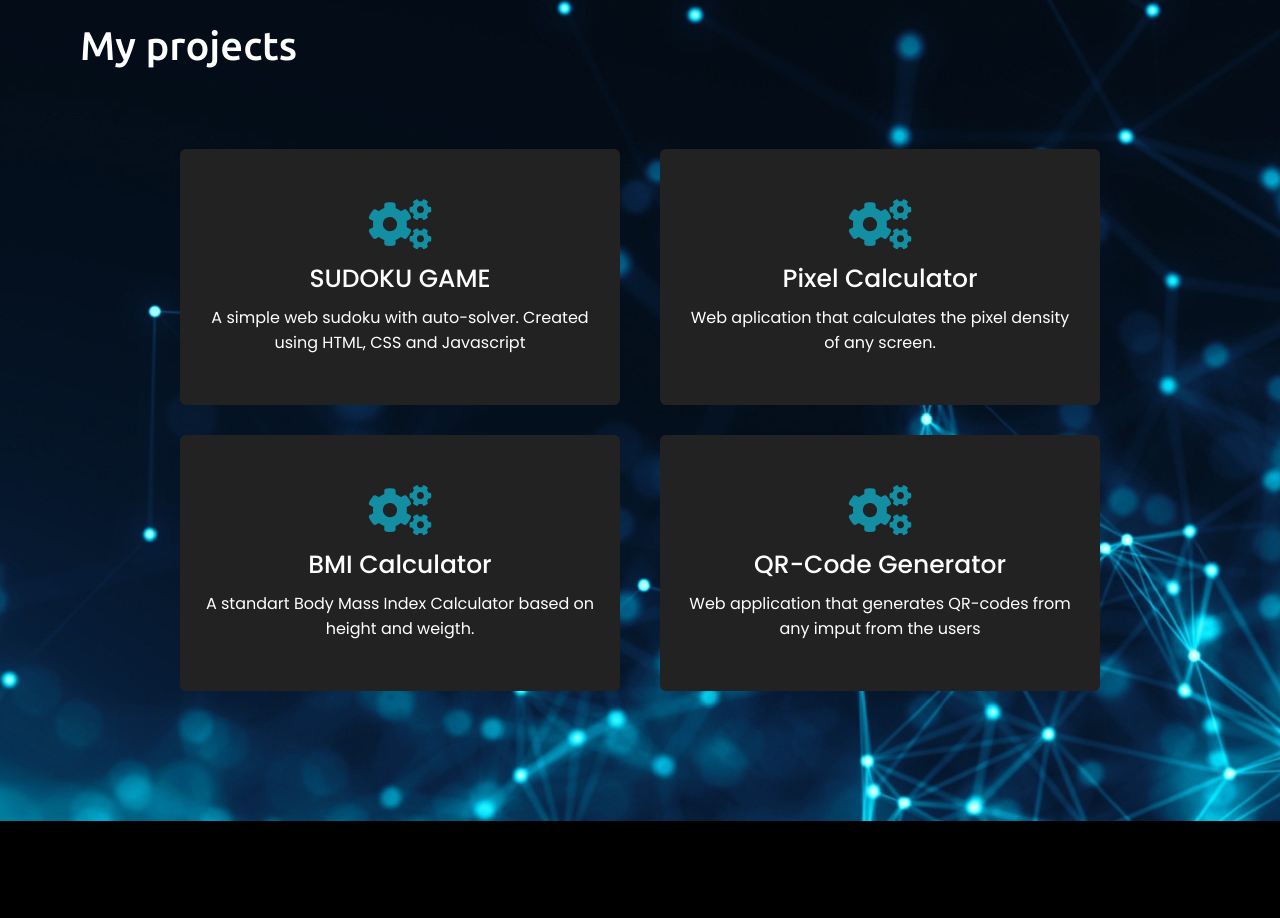
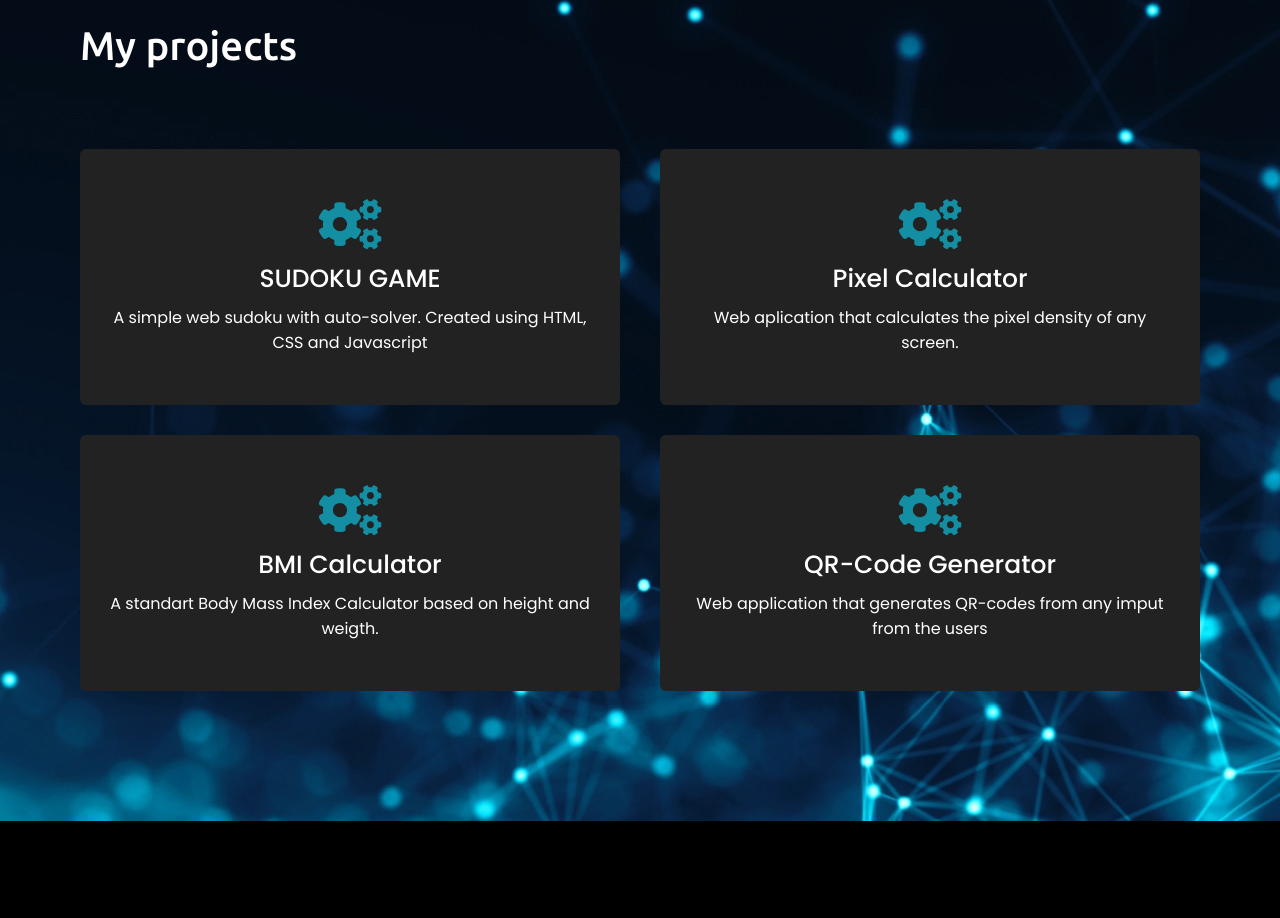
Before and after one commit to ernestolaria/Portfolio, a plain HTML site: page index.html in a window 1280 px wide. Shown: the part 1352-2270 px from the top of the page. Drawn offline with nearby package versions, Linux system fonts and the light colour scheme.

Commit message:
update css

```diff
--- a/style.css
+++ b/style.css
@@ -240,11 +240,6 @@ section .title{
     color:#fff;
     background-image: url(/image.jpg);
     background-attachment: fixed;
-}
-
-.projects .projects-content{
-    margin-left: 100px;
-    margin-right: 100px;
 }
 
 .projects .projects-content .card{
```
